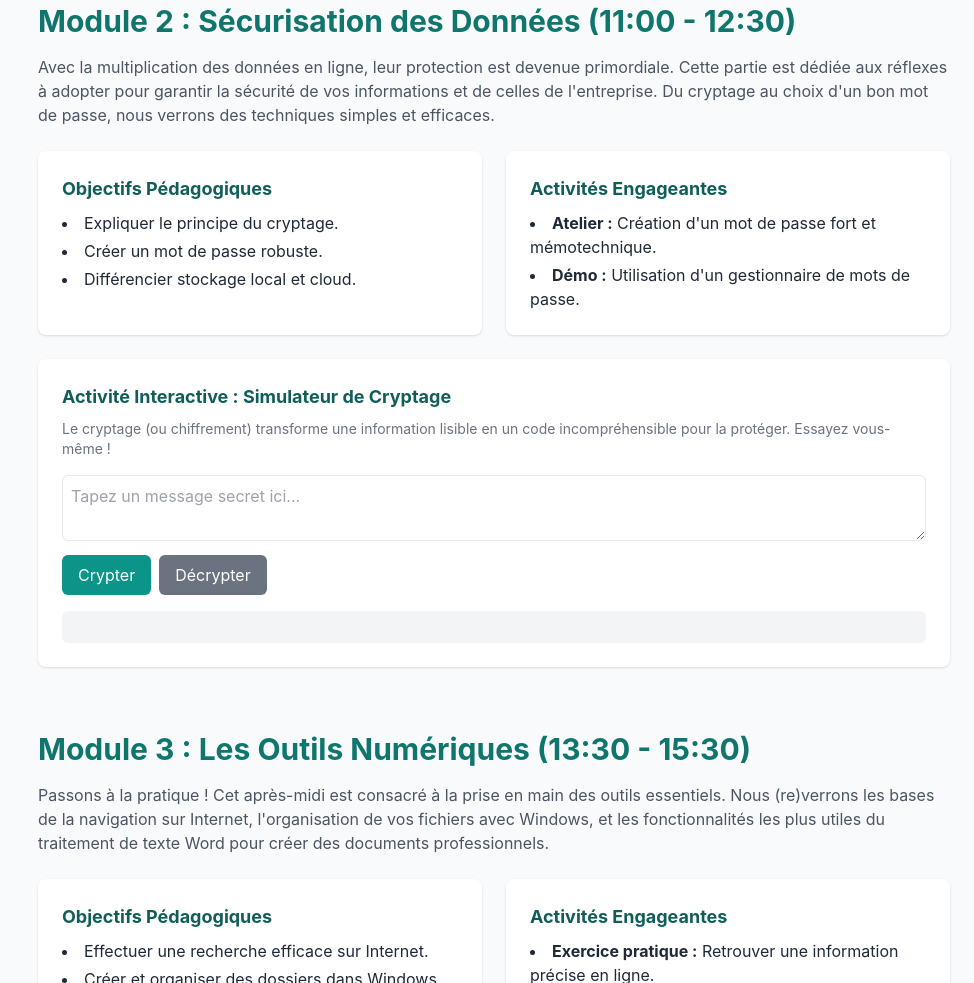
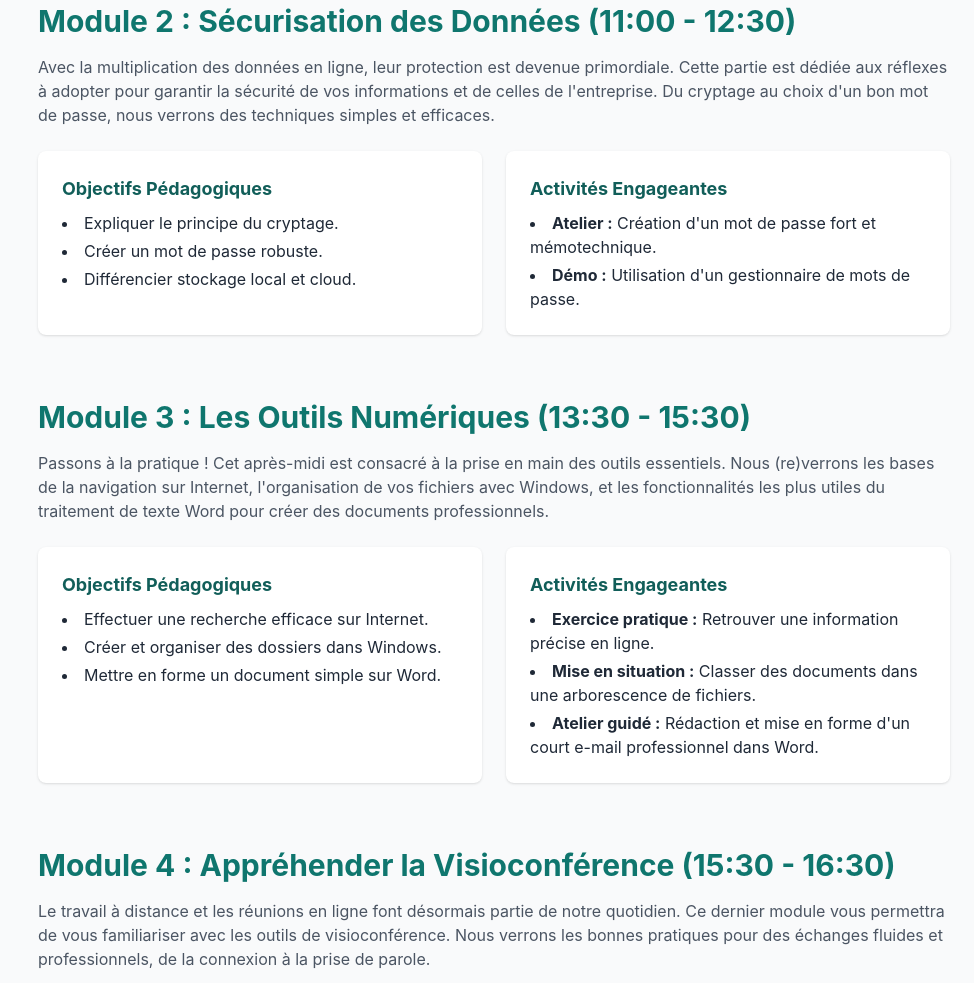
Before and after one commit to sjaubert/Formation-AFPI, a plain HTML site: page plan-Transition_numerique.html in a window 1280 px wide. Shown: the part 1029-2012 px from the top of the page, without its empty margins (306-1280 px from the left). Drawn offline with nearby package versions, Linux system fonts and the light colour scheme.

Commit message:
Update plan-Transition_numerique.html

```diff
--- a/plan-Transition_numerique.html
+++ b/plan-Transition_numerique.html
@@ -87,7 +87,7 @@
             <div class="lg:col-span-3 space-y-16">
 
                 <section id="section-accueil">
-                    <h2 class="text-3xl font-bold text-teal-700 mb-4">Bienvenue et Objectifs Pédagogiques</h2>
+                    <h2 class="text-3xl font-bold text-teal-700 mb-4">Objectifs Pédagogiques</h2>
                     <p class="text-gray-600 mb-6">Cette journée de formation a pour but de vous donner les clés pour naviguer avec confiance et efficacité dans l'environnement numérique professionnel. Nous aborderons les concepts fondamentaux, les bonnes pratiques de sécurité et les outils que vous utiliserez au quotidien. L'objectif est qu'à la fin de la journée, vous soyez plus autonomes et sereins face à la transition numérique.</p>
                     <div class="bg-white p-6 rounded-lg shadow">
                         <h3 class="font-semibold text-lg mb-2">À la fin de cette session, vous serez capable de :</h3>
@@ -143,16 +143,7 @@
                                 </ul>
                             </div>
                         </div>
-                        <div class="bg-white p-6 rounded-lg shadow">
-                            <h3 class="font-bold text-lg mb-2 text-teal-800">Activité Interactive : Simulateur de Cryptage</h3>
-                            <p class="text-sm text-gray-500 mb-4">Le cryptage (ou chiffrement) transforme une information lisible en un code incompréhensible pour la protéger. Essayez vous-même !</p>
-                            <textarea id="crypto-input" class="w-full p-2 border rounded-md" placeholder="Tapez un message secret ici..."></textarea>
-                            <div class="mt-2 flex space-x-2">
-                                <button onclick="handleEncrypt()" class="bg-teal-600 text-white px-4 py-2 rounded-md hover:bg-teal-700">Crypter</button>
-                                <button onclick="handleDecrypt()" class="bg-gray-500 text-white px-4 py-2 rounded-md hover:bg-gray-600">Décrypter</button>
-                            </div>
-                            <p id="crypto-output" class="mt-4 p-4 bg-gray-100 rounded-md font-mono break-all"></p>
-                        </div>
+
                     </div>
                 </section>
 
```
